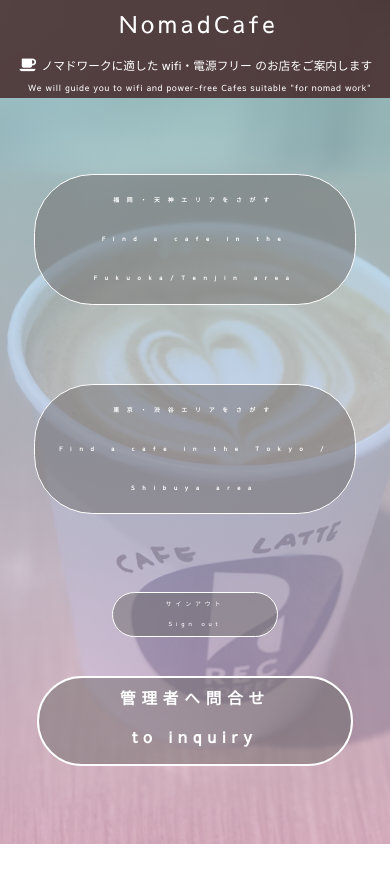
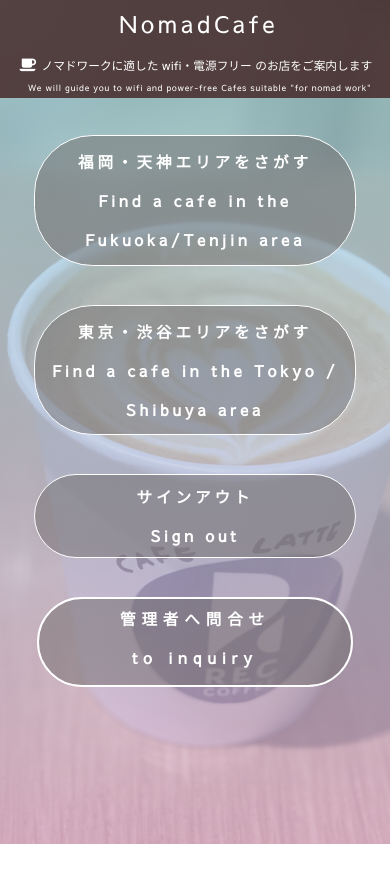
Before and after one commit to Sakagami-Keisuke/nomadcafe-sub, a Rails app: page / in a window 390 px wide. Shown: the top 884 px of the page. Run offline with Rails 7, Linux system fonts and the light colour scheme; the visitor is signed in with stand-in values (Sample User, id 1); style sheets or scripts are compiled from the project's sources; some libraries are stand-ins or nearby versions.

Commit message:
Update _shops_top.scss

```diff
--- a/app/assets/stylesheets/modules/_shops_top.scss
+++ b/app/assets/stylesheets/modules/_shops_top.scss
@@ -243,29 +243,28 @@ color:white;
     height: 12rem;
   }
   .guidance-box {
-    margin-top: 15vw;
+    margin-top: 10vw;
   }
   .top-btn {
     width: 80%;
-    font-size: 1.5vw;
-    letter-spacing: 2vw;
+    font-size: 4vw;
+    letter-spacing: 1vw;
     border: 0.1rem solid white;
     height: 30vw;
     line-height: 10vw;
-    margin-top: 2rem;
     border-radius: 15vw;
   }
   .topsignout{
-    padding-top: 20vw;
+    padding-top: 10vw;
   }
   .topsignout-btn {
-    width: 40vw;
+    width: 80%;
+    font-size: 4vw;
+    letter-spacing: 1vw;
     border: 0.1rem solid white;
-    font-size: 1.5vw;
-    letter-spacing: 1vw;
-    height: 10vw;
-    font-weight: normal;
-    line-height: 5vw;
+    height: 20vw;
+    line-height: 10vw;
+    border-radius: 15vw;
   }
   span.indicator{
     font-size: 1vw;
@@ -280,7 +279,7 @@ color:white;
   // 以下サインアウト時-------------------------
 
   .signout-topwrapper{
-    height: 100vh;
+    height: 130vh;
   }
   .sign-in{
     padding-top: 13vw;
```
